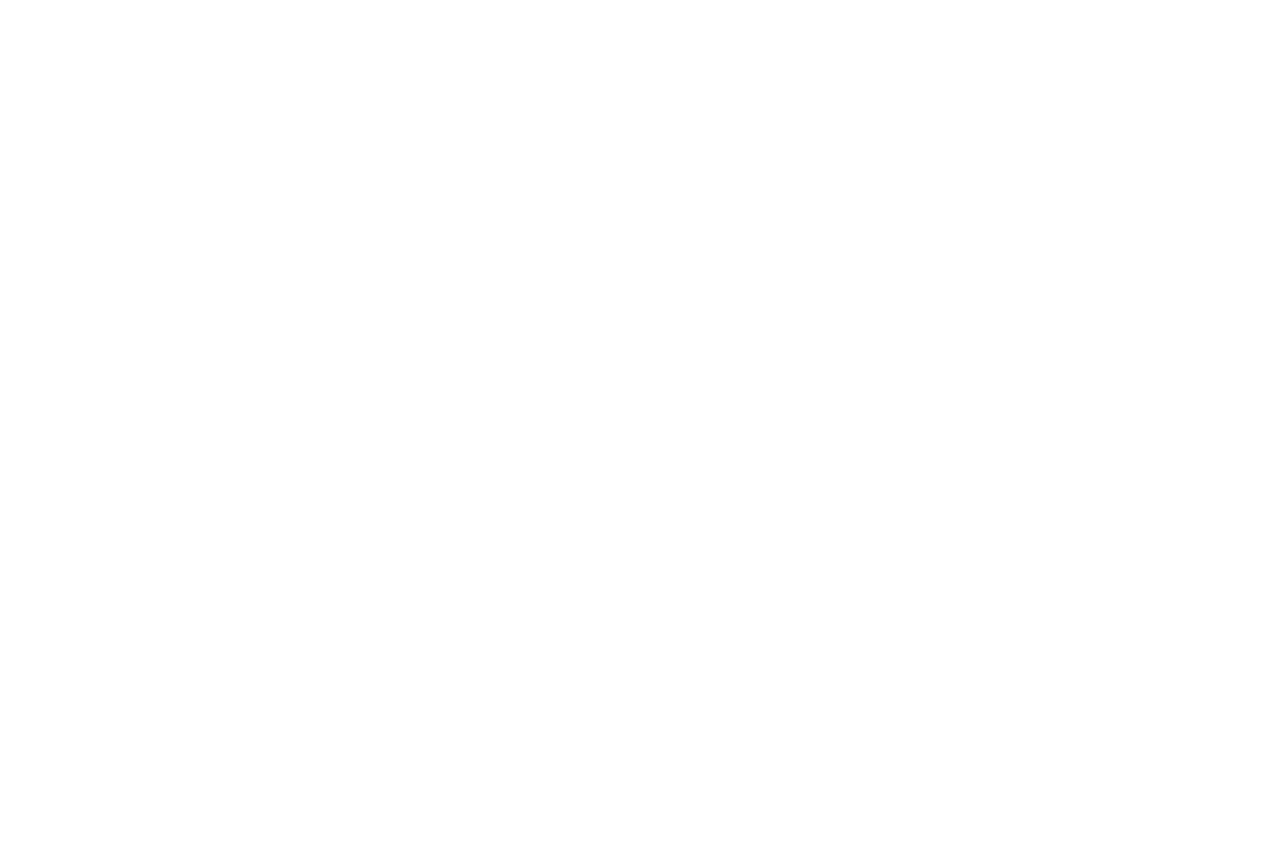
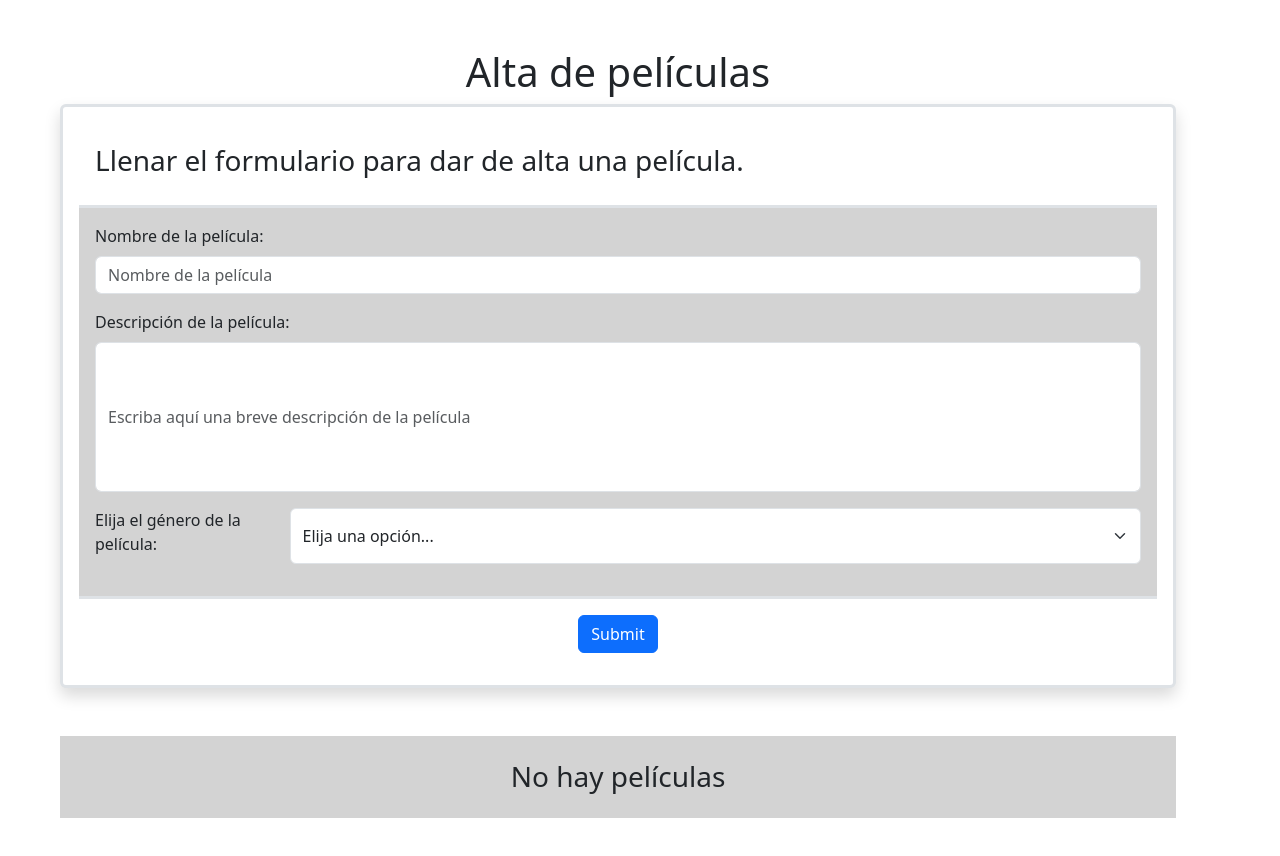
Before and after one commit to EmiTorres93/RCS-43i-React_exercise10, a React (Vite) app: page / in a window 1280 px wide. Shown: the top 856 px of the page. Before the commit the page ends 800 px from the top, so only its background shows below. Built offline with nearby package versions, Linux system fonts and the light colour scheme.

Commit message:
Terminando ejercicio 10

```diff
--- a/src/App.jsx
+++ b/src/App.jsx
@@ -1,11 +1,16 @@
 import { Container } from "react-bootstrap";
 import "./App.css";
 import "bootstrap/dist/css/bootstrap.min.css";
+import Formulario from "./components/Formulario";
+import ListaPeliculas from "./components/ListaPeliculas";
 
 function App() {
   return (
     <>
-      <Container className="mainPage m-5"></Container>
+      <Container className="mainPage m-5">
+        <h1 className="text-center">Alta de películas</h1>
+        <Formulario></Formulario>
+      </Container>
     </>
   );
 }
--- /dev/null
+++ b/src/components/Formulario.jsx
@@ -0,0 +1,124 @@
+import { useState } from "react";
+import { Form, Button } from "react-bootstrap";
+import ListaPeliculas from "./ListaPeliculas";
+
+const Formulario = () => {
+  const pelicula = {
+    nombrePelicula: "",
+    descripcion: "",
+    genero: "",
+  };
+
+  const [listaPeliculas, setListaPeliculas] = useState([]);
+  const [show, setShow] = useState(true);
+
+  const handleSubmit = (e) => {
+    e.preventDefault();
+    setListaPeliculas([...listaPeliculas, pelicula]);
+    if (listaPeliculas.length !== []) {
+      setShow(false);
+    }
+  };
+
+  const handleChange = (e) => {
+    pelicula[e.target.name] = e.target.value;
+  };
+
+  const borrarPelicula = (peliculaBorrar) => {
+    let listaPeliculasFiltrada = listaPeliculas.filter(
+      (itemPelicula) => itemPelicula !== peliculaBorrar
+    );
+    setListaPeliculas(listaPeliculasFiltrada);
+    if (listaPeliculas.length == 1) {
+      setShow(true);
+    }
+  };
+
+  return (
+    <>
+      <Form
+        className="p-0 border border-3 shadow p-3 mb-5 bg-body rounded"
+        onSubmit={handleSubmit}
+      >
+        <Form.Label className="p-3 fs-3">
+          Llenar el formulario para dar de alta una película.
+        </Form.Label>
+
+        <Form.Group
+          className="p-3 border border-start-0 border-end-0 border-3"
+          style={{ backgroundColor: "lightgray" }}
+        >
+          <Form.Group
+            className="d-flex flex-column mb-3"
+            controlId="formNombre"
+          >
+            <Form.Label className="me-2">Nombre de la película:</Form.Label>
+            <Form.Control
+              type="text"
+              placeholder="Nombre de la película"
+              name="nombrePelicula"
+              onChange={handleChange}
+            />
+          </Form.Group>
+
+          <Form.Group
+            className="d-flex flex-column mb-3"
+            controlId="formDescripcion"
+          >
+            <Form.Label className="me-4">
+              Descripción de la película:
+            </Form.Label>
+            <Form.Control
+              type="textarea"
+              style={{ height: "150px" }}
+              rows="15"
+              placeholder="Escriba aquí una breve descripción de la película"
+              name="descripcion"
+              onChange={handleChange}
+            />
+          </Form.Group>
+
+          <Form.Group className="d-flex mb-3" controlId="formGenero">
+            <Form.Label className="me-4">
+              Elija el género de la película:
+            </Form.Label>
+            <select
+              className="form-select"
+              onChange={handleChange}
+              name="genero"
+              defaultValue={"DEFAULT"}
+            >
+              <option value="DEFAULT" disabled hidden>
+                Elija una opción...
+              </option>
+              <option value="Comedia">Comedia</option>
+              <option value="Drama">Drama</option>
+              <option value="Infantil">Infantil</option>
+            </select>
+          </Form.Group>
+        </Form.Group>
+
+        <Form.Group className="d-flex justify-content-center p-3">
+          <Button className="btn btn-primary" variant="primary" type="submit">
+            Submit
+          </Button>
+        </Form.Group>
+      </Form>
+
+      {show ? (
+        <div className="container" style={{ backgroundColor: "lightgrey" }}>
+          <h3 className="m-3 p-4 text-center">No hay películas</h3>
+        </div>
+      ) : (
+        <div className="d-flex flex-wrap">
+          <ListaPeliculas
+            propsPeliculas={listaPeliculas}
+            propBorrarPelicula={borrarPelicula}
+          ></ListaPeliculas>
+        </div>
+      )}
+    </>
+  );
+};
+
+export default Formulario;
--- /dev/null
+++ b/src/components/ItemPelicula.jsx
@@ -0,0 +1,36 @@
+import { Card, Button } from "react-bootstrap";
+
+const ItemPelicula = ({ propsPeliculas, propBorrarPelicula }) => {
+  return (
+    <>
+      <Card className="m-3" style={{ width: "18rem" }}>
+        <div className="d-flex">
+          <div className="p-3">
+            <Card.Title className="fs-5 text-centered">
+              {propsPeliculas["nombrePelicula"]}
+            </Card.Title>
+          </div>
+        </div>
+        <Card.Body style={{ backgroundColor: "lightblue" }}>
+          <Card.Title>Descripción</Card.Title>
+          <Card.Text className="px-2">
+            {propsPeliculas["descripcion"]}
+          </Card.Text>
+          <Card.Title className="px-2">Género:</Card.Title>
+          <Card.Text className="px-2">{propsPeliculas["genero"]}</Card.Text>
+        </Card.Body>
+        <div className="d-flex justify-content-end">
+          <Button
+            onClick={() => propBorrarPelicula(propsPeliculas)}
+            variant="primary"
+            className="m-3 btn btn-danger"
+          >
+            Eliminar
+          </Button>
+        </div>
+      </Card>
+    </>
+  );
+};
+
+export default ItemPelicula;
--- /dev/null
+++ b/src/components/ListaPeliculas.jsx
@@ -0,0 +1,17 @@
+import ItemPelicula from "./ItemPelicula";
+
+const ListaPeliculas = ({ propsPeliculas, propBorrarPelicula }) => {
+  return (
+    <>
+      {propsPeliculas.map((pelicula, index) => (
+        <ItemPelicula
+          key={index}
+          propsPeliculas={pelicula}
+          propBorrarPelicula={propBorrarPelicula}
+        ></ItemPelicula>
+      ))}
+    </>
+  );
+};
+
+export default ListaPeliculas;
```
